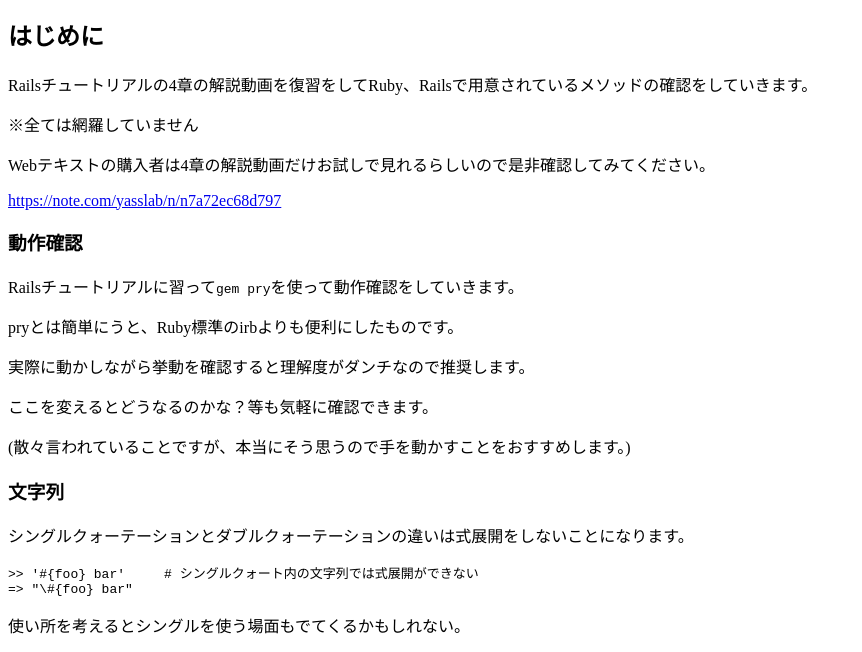
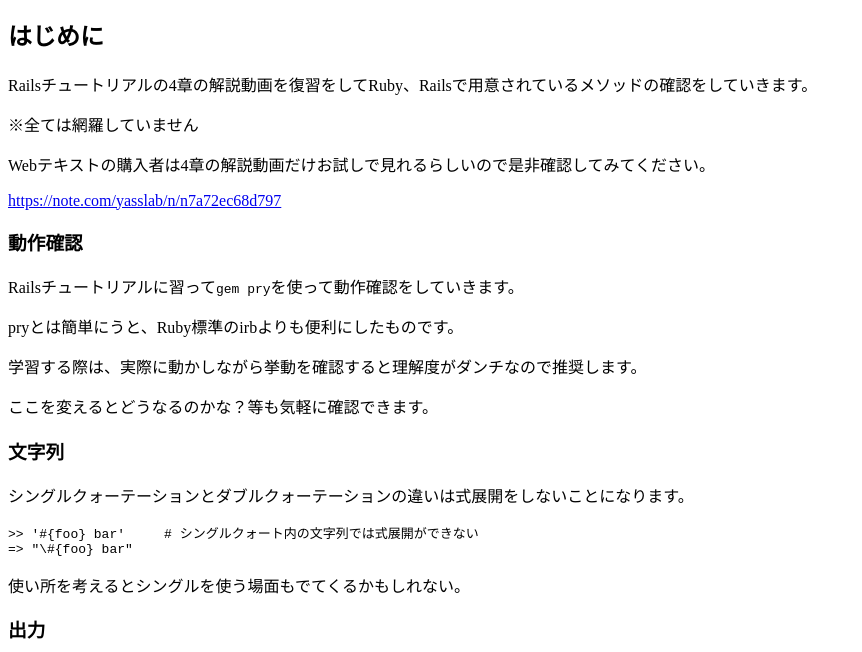
Before and after one commit to shota-hope/ohnoblog, a Gatsby site: page /rails-tutorial4/ in a window 1280 px wide. Shown: the part 128-780 px from the top of the page, without its empty margins (0-862 px from the left). Built offline with nearby package versions, Linux system fonts and the light colour scheme; Gatsby itself is replaced by a stand-in of ours; some packages are replaced by stand-ins of ours; code samples lack their colours.

Commit message:
記事微修正

```diff
--- a/content/blog/rails-tutorial4.md
+++ b/content/blog/rails-tutorial4.md
@@ -20,11 +20,9 @@
 
 pryとは簡単にうと、Ruby標準のirbよりも便利にしたものです。
 
-実際に動かしながら挙動を確認すると理解度がダンチなので推奨します。
+学習する際は、実際に動かしながら挙動を確認すると理解度がダンチなので推奨します。
 
 ここを変えるとどうなるのかな？等も気軽に確認できます。
-
-(散々言われていることですが、本当にそう思うので手を動かすことをおすすめします。)
 
 ### 文字列
 
```
